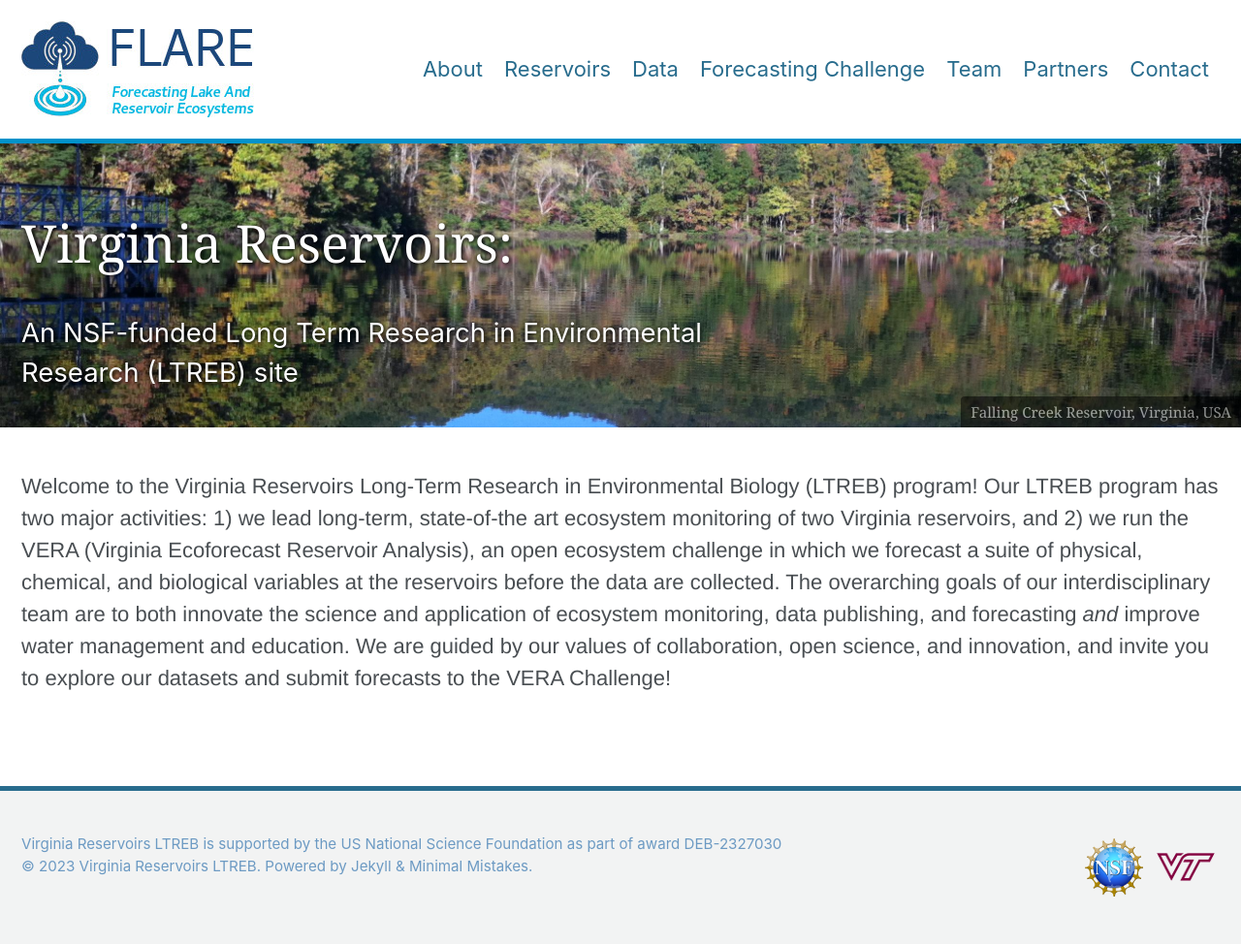
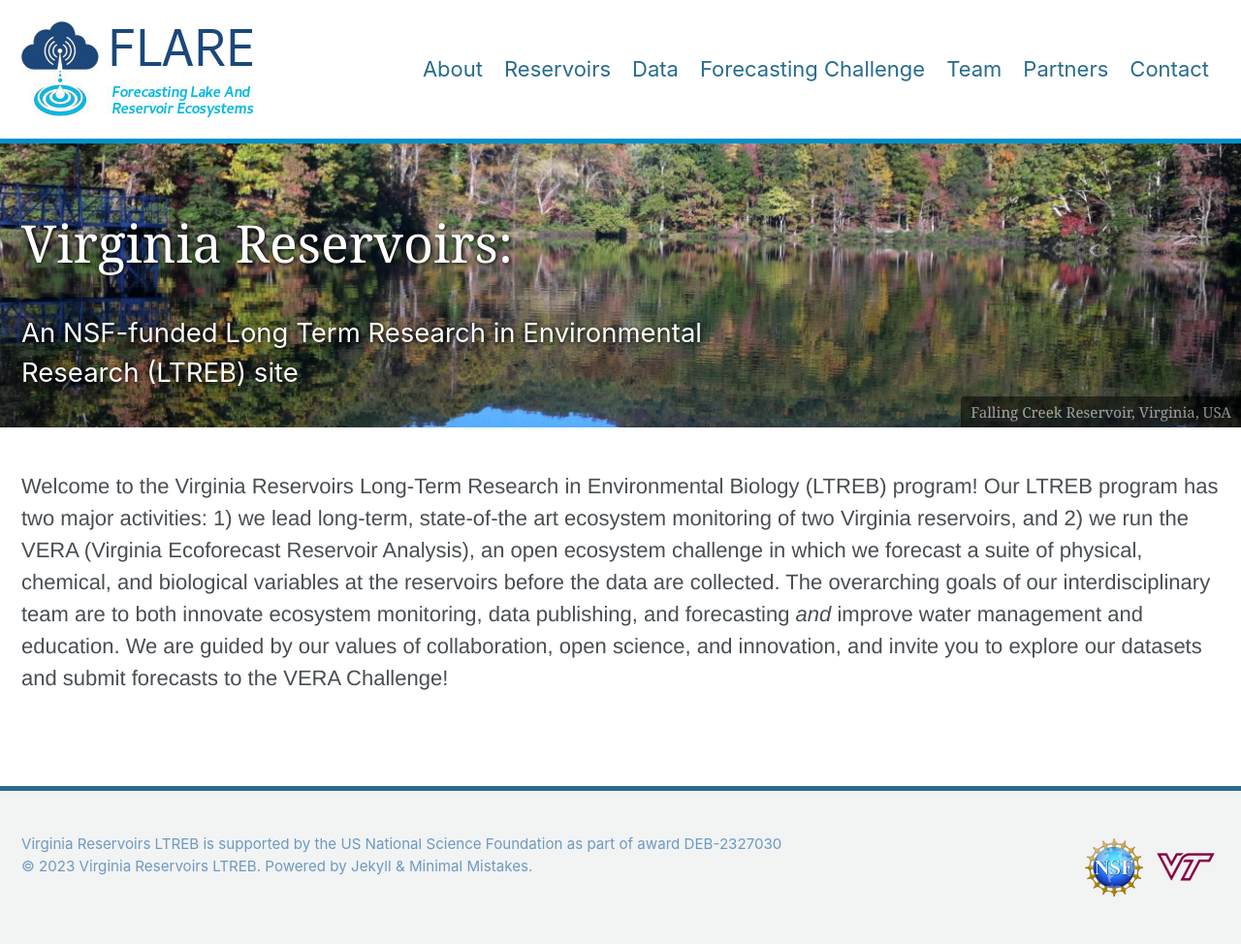
Before and after one commit to LTREB-reservoirs/LTREB-reservoirs.github.io, a Jekyll site: the page built from _pages/home.md, in a window 1280 px wide. Shown: the whole page at 97% size. Built offline with Jekyll 4.4.1, drawn with Linux system fonts in a browser that asks for light colours; cached includes are drawn as plain includes; nearby versions of some CDN libraries.

Commit message:
Update home.md
minor typo fix

```diff
--- a/_pages/home.md
+++ b/_pages/home.md
@@ -8,4 +8,4 @@
   caption: "Falling Creek Reservoir, Virginia, USA"
 ---
 
-Welcome to the Virginia Reservoirs Long-Term Research in Environmental Biology (LTREB) program! Our LTREB program has two major activities: 1) we lead long-term, state-of-the art ecosystem monitoring of two Virginia reservoirs, and 2) we run the VERA (Virginia Ecoforecast Reservoir Analysis), an open ecosystem challenge in which we forecast a suite of physical, chemical, and biological variables at the reservoirs before the data are collected. The overarching goals of our interdisciplinary team are to both innovate the science and application of ecosystem monitoring, data publishing, and forecasting _and_ improve water management and education. We are guided by our values of collaboration, open science, and innovation, and invite you to explore our datasets and submit forecasts to the VERA Challenge!
+Welcome to the Virginia Reservoirs Long-Term Research in Environmental Biology (LTREB) program! Our LTREB program has two major activities: 1) we lead long-term, state-of-the art ecosystem monitoring of two Virginia reservoirs, and 2) we run the VERA (Virginia Ecoforecast Reservoir Analysis), an open ecosystem challenge in which we forecast a suite of physical, chemical, and biological variables at the reservoirs before the data are collected. The overarching goals of our interdisciplinary team are to both innovate ecosystem monitoring, data publishing, and forecasting _and_ improve water management and education. We are guided by our values of collaboration, open science, and innovation, and invite you to explore our datasets and submit forecasts to the VERA Challenge!
```
